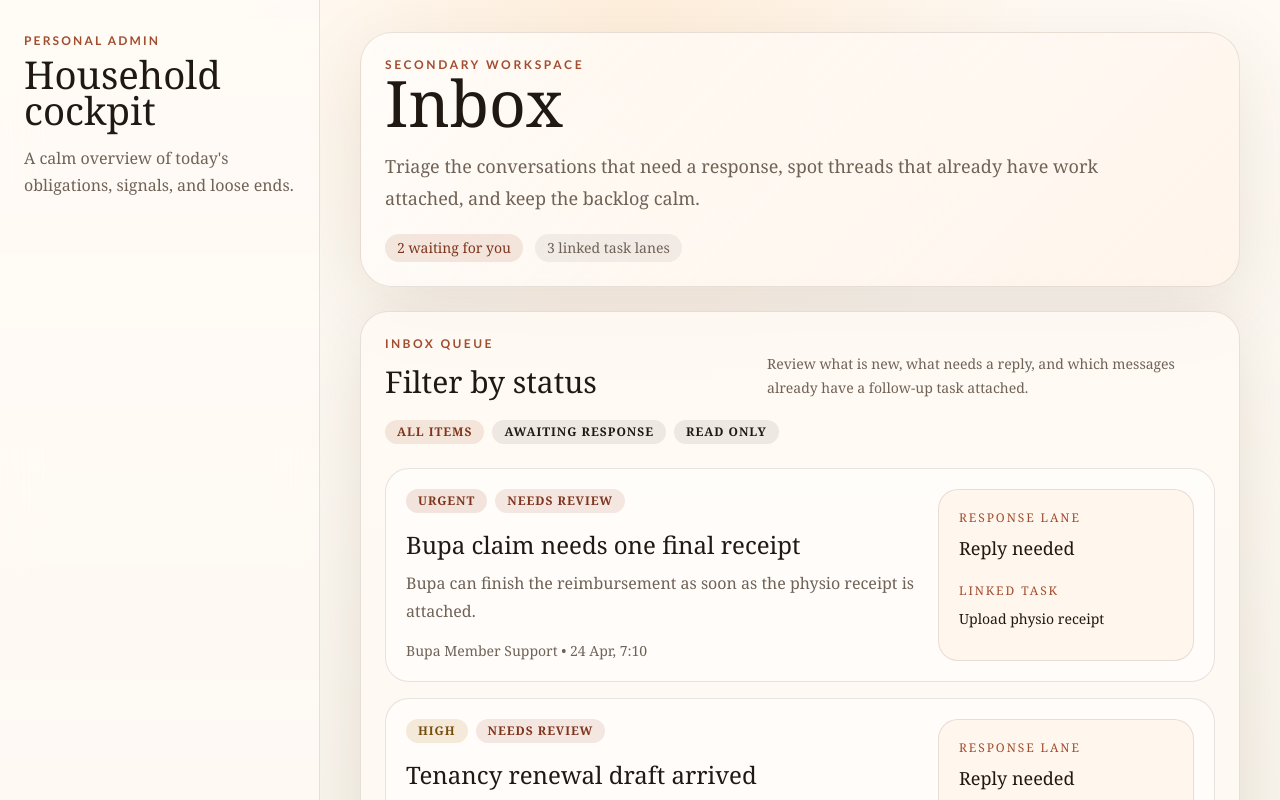
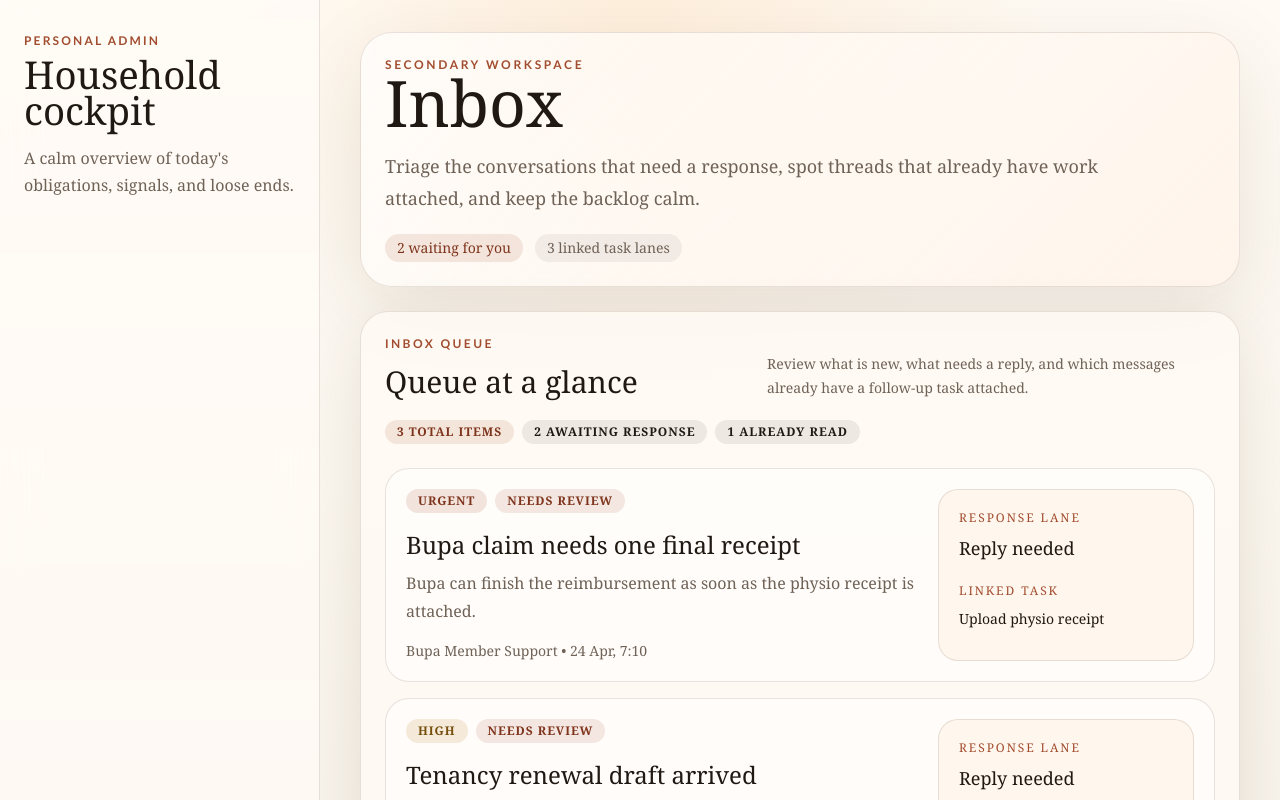
Before and after one commit to ketho-exe/Personal_Admin, a Next.js app: page /inbox in a window 1280 px wide. Shown: the top 800 px of the page. Built offline with nearby package versions, Linux system fonts and the light colour scheme.

Commit message:
fix: align ui primitive usage

```diff
--- a/components/inbox/inbox-list.tsx
+++ b/components/inbox/inbox-list.tsx
@@ -31,6 +31,9 @@ function getStatusLabel(status: InboxItem["status"]) {
 }
 
 export function InboxList({ items, tasks }: InboxListProps) {
+  const awaitingResponseCount = items.filter((item) => item.requiresResponse).length;
+  const readOnlyCount = items.filter((item) => item.status !== "new").length;
+
   return (
     <Card
       aria-labelledby="inbox-list-title"
@@ -43,13 +46,13 @@ export function InboxList({ items, tasks }: InboxListProps) {
         description="Review what is new, what needs a reply, and which messages already have a follow-up task attached."
         eyebrow="Inbox Queue"
         id="inbox-list-title"
-        title="Filter by status"
+        title="Queue at a glance"
       />
 
       <div className="mt-5 flex flex-wrap gap-2 text-sm">
-        <StatusPill tone="accent">All items</StatusPill>
-        <StatusPill tone="neutral">Awaiting response</StatusPill>
-        <StatusPill tone="neutral">Read only</StatusPill>
+        <StatusPill tone="accent">{`${items.length} total items`}</StatusPill>
+        <StatusPill tone="neutral">{`${awaitingResponseCount} awaiting response`}</StatusPill>
+        <StatusPill tone="neutral">{`${readOnlyCount} already read`}</StatusPill>
       </div>
 
       <div className="mt-6 grid gap-4">
--- a/components/news/news-feed.tsx
+++ b/components/news/news-feed.tsx
@@ -47,7 +47,7 @@ export function NewsFeed({ items }: NewsFeedProps) {
               <StatusPill tone={getPriorityClasses(item.priority)}>
                 {item.priority}
               </StatusPill>
-              <StatusPill tone="neutral">
+              <StatusPill tone="accent">
                 {item.category.replace("-", " ")}
               </StatusPill>
               <span className="text-xs uppercase tracking-[0.08em] text-[var(--muted)]">
```
